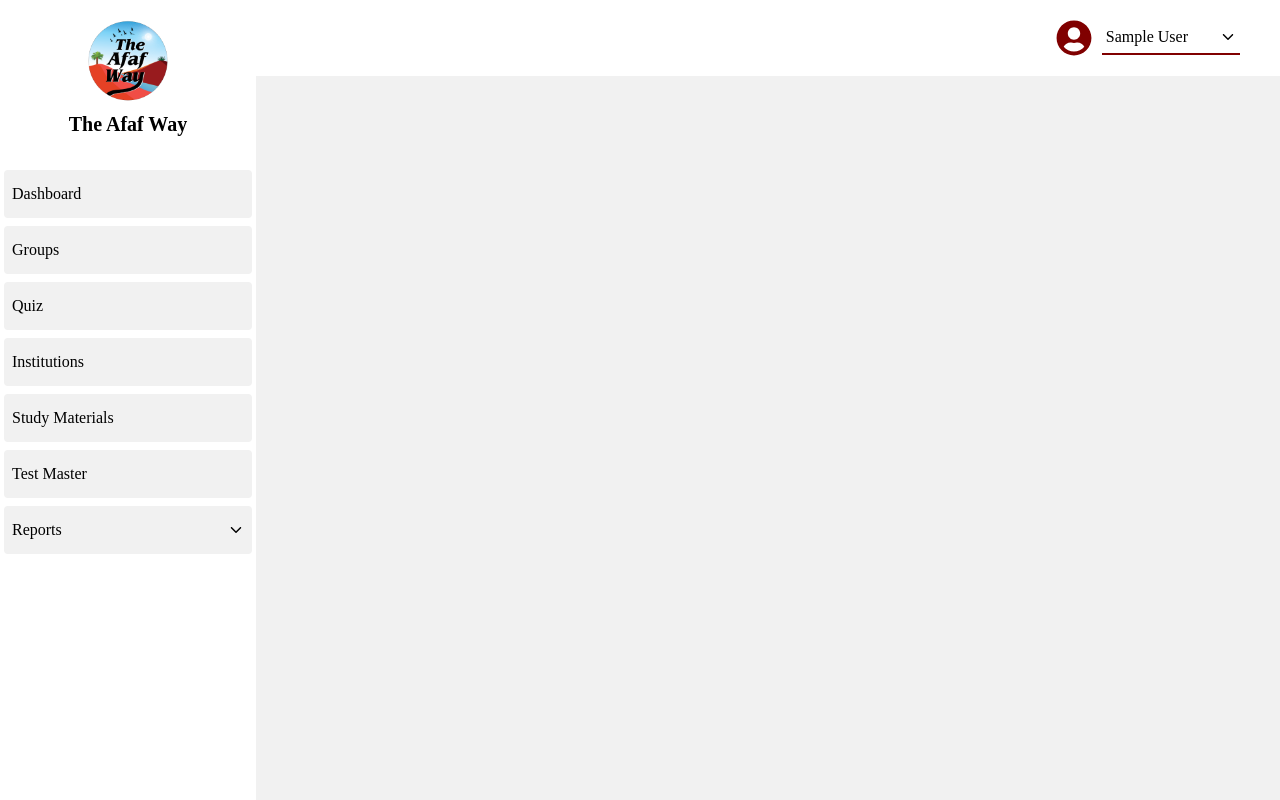
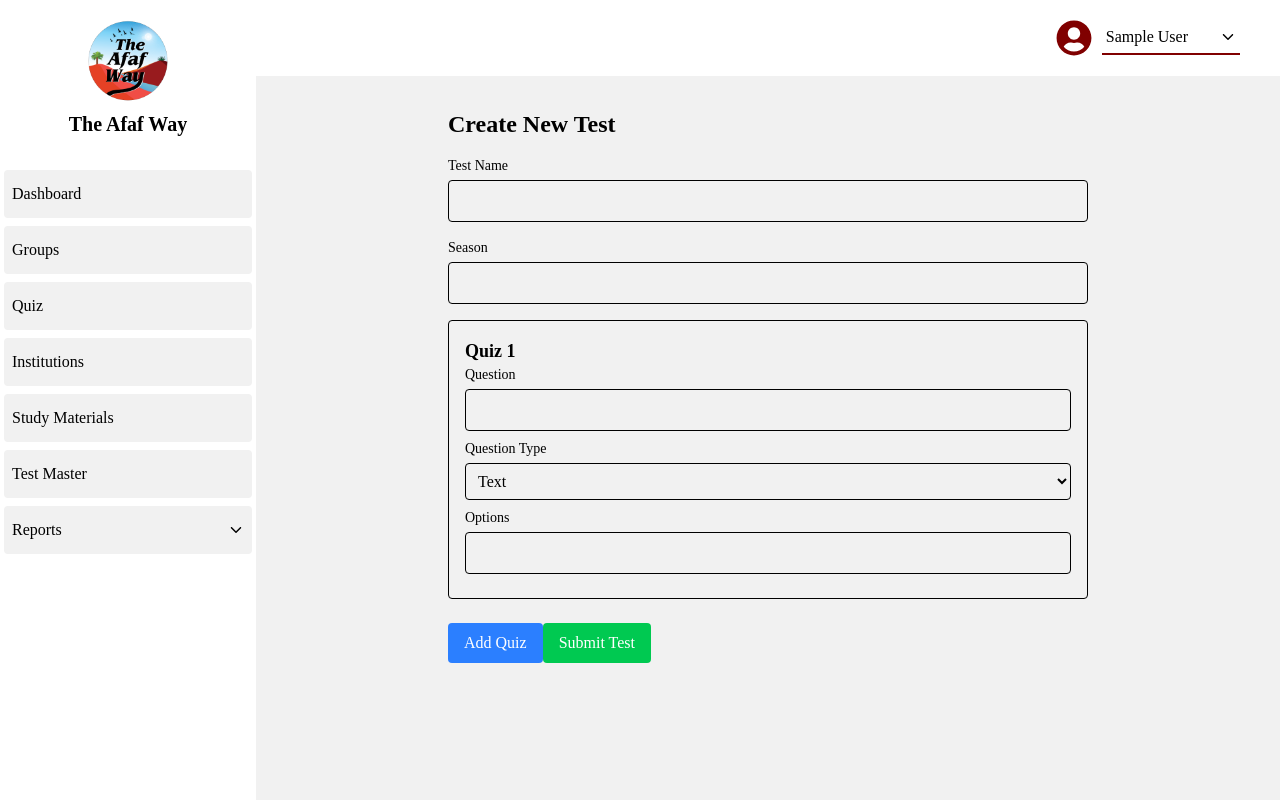
Before and after one commit to shoiab2025/EPL, a React (Vite) app in the folder epl_client/: page /create-test in a window 1280 px wide. Built offline with nearby package versions, Linux system fonts and the light colour scheme; no server answers; sample sign-in values are in the browser's storage.

Commit message:
created test form

```diff
--- a/epl_client/src/App.jsx
+++ b/epl_client/src/App.jsx
@@ -18,6 +18,7 @@ import AddAndEditGroup from "./Pages/Groups/AddGoups";
 import AddAndEditInstitution from "./Pages/Institution/AddInstitution";
 import AddAddEditTestMaster from "./Pages/Test Master/AddAddEditTestMaster.jsx";
 import AddStudyMaterials from "./Pages/Study Material/AddStudyMaterials.jsx";
+import CreateTest from "./Pages/Test Master/CreateTest.jsx";
 
 function App() {
   const {activeSubLink} = useUser()
@@ -83,6 +84,7 @@ function App() {
               <Route path="/studyMaterials/add" element={<AddStudyMaterials />} />
 
               <Route path="/testMaster" element={<TestMaster />} />
+              <Route path="/create-test" element={<CreateTest />} />
               <Route path="/testMaster/add" element={<AddAddEditTestMaster />} />
               <Route path="/reports">
                 <Route
--- /dev/null
+++ b/epl_client/src/Pages/Test Master/CreateTest.jsx
@@ -0,0 +1,133 @@
+import { useState } from "react";
+import axios from "axios";
+
+function CreateTest() {
+  const [testData, setTestData] = useState({
+    name: "",
+    season: "",
+    quizzes: [{
+      question: "",
+      questionType: "text",
+      url: "",
+      optionType: "single",
+      options: [""],
+      correctOptions: [""],
+      mark: 0,
+    }],
+  });
+
+  const handleChange = (e, index, field) => {
+    if (field) {
+      const updatedQuizzes = [...testData.quizzes];
+      updatedQuizzes[index][field] = e.target.value;
+      setTestData({ ...testData, quizzes: updatedQuizzes });
+    } else {
+      setTestData({ ...testData, [e.target.name]: e.target.value });
+    }
+  };
+
+  const addQuiz = () => {
+    setTestData({
+      ...testData,
+      quizzes: [
+        ...testData.quizzes,
+        {
+          question: "",
+          questionType: "text",
+          url: "",
+          optionType: "single",
+          options: [""],
+          correctOptions: [""],
+          mark: 0,
+        },
+      ],
+    });
+  };
+
+  const handleQuizOptionChange = (quizIndex, optionIndex, value) => {
+    const updatedQuizzes = [...testData.quizzes];
+    updatedQuizzes[quizIndex].options[optionIndex] = value;
+    setTestData({ ...testData, quizzes: updatedQuizzes });
+  };
+
+  const submitTest = async () => {
+    try {
+      const response = await axios.post("/api/tests", testData);
+      alert("Test created successfully: " + JSON.stringify(response.data));
+    } catch (error) {
+      console.error("Error creating test:", error);
+      alert("Error creating test: " + error.message);
+    }
+  };
+
+  return (
+    <div className="p-4 max-w-2xl mx-auto">
+      <h1 className="text-2xl font-bold mb-4">Create New Test</h1>
+      <div className="mb-4">
+        <label className="block text-sm font-medium">Test Name</label>
+        <input
+          type="text"
+          name="name"
+          value={testData.name}
+          onChange={handleChange}
+          className="mt-1 p-2 w-full border rounded"
+        />
+      </div>
+      <div className="mb-4">
+        <label className="block text-sm font-medium">Season</label>
+        <input
+          type="text"
+          name="season"
+          value={testData.season}
+          onChange={handleChange}
+          className="mt-1 p-2 w-full border rounded"
+        />
+      </div>
+      {testData.quizzes.map((quiz, index) => (
+        <div key={index} className="mb-6 border p-4 rounded">
+          <h2 className="text-lg font-semibold">Quiz {index + 1}</h2>
+          <label className="block text-sm font-medium">Question</label>
+          <input
+            type="text"
+            value={quiz.question}
+            onChange={(e) => handleChange(e, index, "question")}
+            className="mt-1 p-2 w-full border rounded"
+          />
+          <label className="block text-sm font-medium mt-2">Question Type</label>
+          <select
+            value={quiz.questionType}
+            onChange={(e) => handleChange(e, index, "questionType")}
+            className="mt-1 p-2 w-full border rounded"
+          >
+            <option value="text">Text</option>
+            <option value="image">Image</option>
+          </select>
+          <label className="block text-sm font-medium mt-2">Options</label>
+          {quiz.options.map((option, optionIndex) => (
+            <input
+              key={optionIndex}
+              type="text"
+              value={option}
+              onChange={(e) => handleQuizOptionChange(index, optionIndex, e.target.value)}
+              className="mt-1 p-2 w-full border rounded mb-2"
+            />
+          ))}
+        </div>
+      ))}
+      <button
+        onClick={addQuiz}
+        className="bg-blue-500 text-white py-2 px-4 rounded mb-4"
+      >
+        Add Quiz
+      </button>
+      <button
+        onClick={submitTest}
+        className="bg-green-500 text-white py-2 px-4 rounded"
+      >
+        Submit Test
+      </button>
+    </div>
+  );
+}
+
+export default CreateTest;
--- a/epl_client/src/ProductedRoute/ProductedRoute.jsx
+++ b/epl_client/src/ProductedRoute/ProductedRoute.jsx
@@ -6,7 +6,7 @@ import { useUser } from "../context/userContext";
 const ProductedRoute = () => {
   const admin = JSON.parse(localStorage.getItem("adminData"))
 
-  if (!admin.isAdmin) {
+  if (!admin?.isAdmin) {
     return <Navigate to="/login" replace />;
   }
 
```
